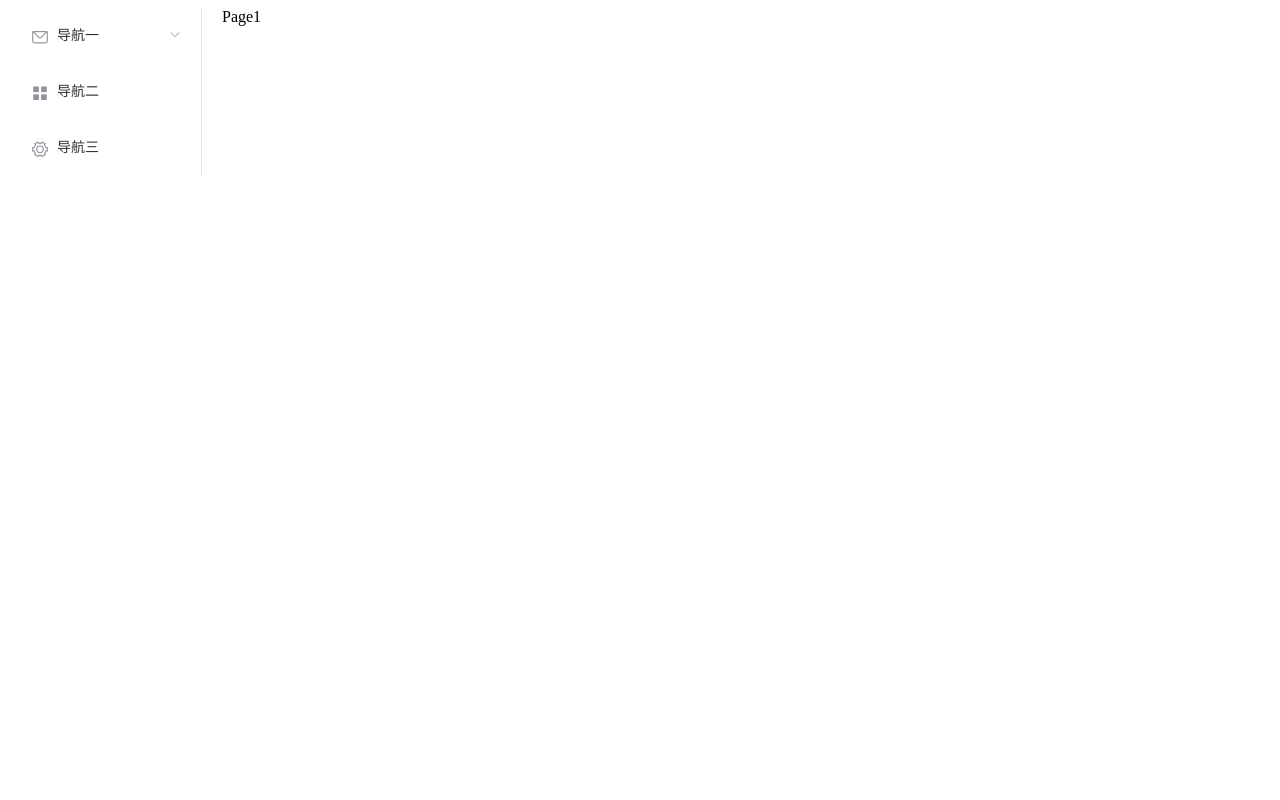
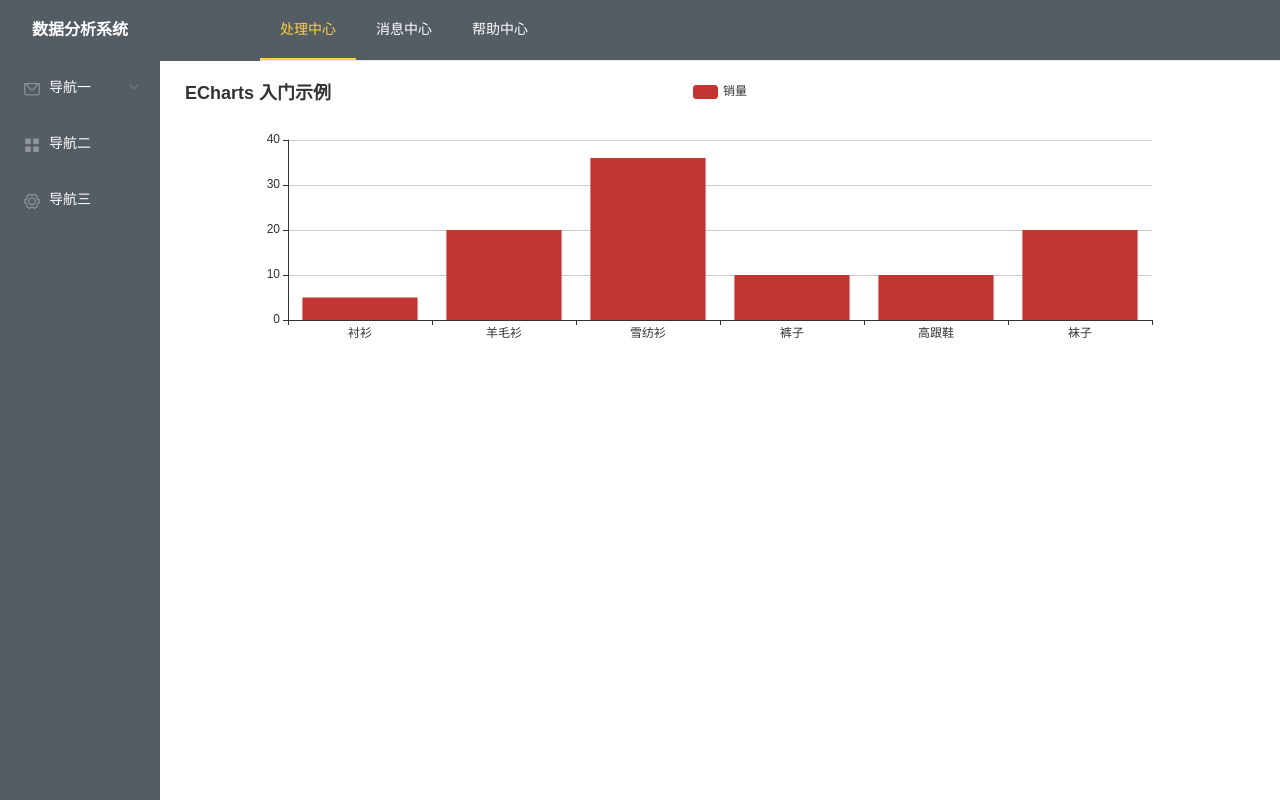
Before and after one commit to skhero2000/eta-pro, a Vue app: page /index/page1 in a window 1280 px wide. Built offline with nearby package versions, Linux system fonts and the light colour scheme.

Commit message:
[task] echarts

```diff
--- a/package.json
+++ b/package.json
@@ -21,6 +21,7 @@
     "babel-loader": "^6.4.0",
     "babel-preset-vue-app": "^1.2.0",
     "css-loader": "^0.27.0",
+    "echarts": "^4.1.0",
     "file-loader": "^0.10.1",
     "html-webpack-plugin": "^2.24.1",
     "node-xlsx": "^0.11.2",
--- a/src/App.vue
+++ b/src/App.vue
@@ -18,3 +18,6 @@ export default {
   }
 }
 </script>
+<style>
+  @import './assets/css/global.css';
+</style>
--- /dev/null
+++ b/src/assets/css/global.css
@@ -0,0 +1,99 @@
+/* box */
+.m_5{ margin:5px;}
+.m_10{ margin: 10px;}
+.m_15{ margin: 15px;}
+.m_20{ margin: 20px;}
+.m_25{ margin: 25px;}
+.m_30{ margin: 30px;}
+.ml_5{ margin-left:5px;}
+.ml_10{ margin-left: 10px;}
+.ml_15{ margin-left: 15px;}
+.ml_20{ margin-left: 20px;}
+.ml_25{ margin-left: 25px;}
+.ml_30{ margin-left: 30px;}
+.mr_5{ margin-right:5px;}
+.mr_10{ margin-right: 10px;}
+.mr_15{ margin-right: 15px;}
+.mr_20{ margin-right: 20px;}
+.mr_25{ margin-right: 25px;}
+.mr_30{ margin-right: 30px;}
+.mt_5{ margin-top:5px;}
+.mt_10{ margin-top: 10px;}
+.mt_15{ margin-top: 15px;}
+.mt_20{ margin-top: 20px;}
+.mt_25{ margin-top: 25px;}
+.mt_30{ margin-top: 30px;}
+.mb_5{ margin-bottom:5px;}
+.mb_10{ margin-bottom: 10px;}
+.mb_15{ margin-bottom: 15px;}
+.mb_20{ margin-bottom: 20px;}
+.mb_25{ margin-bottom: 25px;}
+.mb_30{ margin-bottom: 30px;}
+.mb_50{ margin-bottom: 50px;}
+.p_5{ padding:5px;}
+.p_10{ padding: 10px;}
+.p_15{ padding: 15px;}
+.p_20{ padding: 20px;}
+.p_25{ padding: 25px;}
+.p_30{ padding: 30px;}
+.pl_5{ padding-left:5px;}
+.pl_10{ padding-left: 10px;}
+.pl_15{ padding-left: 15px;}
+.pl_20{ padding-left: 20px;}
+.pl_25{ padding-left: 25px;}
+.pl_30{ padding-left: 30px;}
+.pr_5{ padding-right:5px;}
+.pr_10{ padding-right: 10px;}
+.pr_15{ padding-right: 15px;}
+.pr_20{ padding-right: 20px;}
+.pr_25{ padding-right: 25px;}
+.pr_30{ padding-right: 30px;}
+.pt_5{ padding-top:5px;}
+.pt_10{ padding-top: 10px;}
+.pt_15{ padding-top: 15px;}
+.pt_20{ padding-top: 20px;}
+.pt_25{ padding-top: 25px;}
+.pt_30{ padding-top: 30px;}
+.pb_5{ padding-bottom:5px;}
+.pb_10{ padding-bottom: 10px;}
+.pb_15{ padding-bottom: 15px;}
+.pb_20{ padding-bottom: 20px;}
+.pb_25{ padding-bottom: 25px;}
+.pb_30{ padding-bottom: 30px;}
+.pb_120{ padding-bottom: 120px;}
+.fl{float:left;}
+.fr{float:right;}
+.cb{clear:both;}
+
+
+/* reset */
+html,body,h1,h2,h3,h4,h5,h6,div,dl,dt,dd,ul,ol,li,p,blockquote,pre,hr,figure,table,caption,th,td,form,fieldset,legend,input,button,textarea,menu{margin:0;padding:0;}
+header,footer,section,article,aside,nav,hgroup,address,figure,figcaption,menu,details{display:block;}
+table{border-collapse:collapse;border-spacing:0;}
+caption,th{text-align:left;font-weight:normal;}
+html,body,fieldset,img,iframe,abbr{border:0;}
+i,cite,em,var,address,dfn{font-style:normal;}
+li{list-style:none;}
+h1,h2,h3,h4,h5,h6,small{font-size:100%;}
+sup,sub{font-size:83%;}
+pre,code,kbd,samp{font-family:inherit;}
+q:before,q:after{content:none;}
+textarea{overflow:auto;resize:none;}
+label,summary{cursor:default;}
+a,button{cursor:pointer;}
+h1,h2,h3,h4,h5,h6,em,strong,b{font-weight:bold;}
+del,ins,u,s,a,a:hover{text-decoration:none;}
+body{background:#fff;}
+a,a:hover{color:#333;}
+
+/*自定义*/
+header{ background: #545c64;}
+header .title{ color:#fff; text-align: center; line-height: 60px; font-size: 16px; font-weight: bold;}
+.topMenu{ background: #000; margin-left: 100px;}
+.subMenu{ background: #545c64; overflow: auto;}
+.subMenu >.el-menu{ border-right:0;}
+.container{ position: fixed; left: 0; top: 60px; right:0; bottom:0;}
+.container>.el-row, .container>.el-row>.el-col{ height: 100%;}
+.container>.el-row >.content{ padding: 20px; overflow: auto;}
+
+.chart{ min-height: 300px;}
--- a/src/index.html
+++ b/src/index.html
@@ -3,7 +3,7 @@
 
 <head>
   <meta charset="utf-8">
-  <title>element-starter</title>
+  <title>ETA-pro</title>
 </head>
 
 <body>
--- a/src/pages/Index/Index.vue
+++ b/src/pages/Index/Index.vue
@@ -1,34 +1,58 @@
 <template>
   <div>
-    <el-row :gutter="20">
-      <el-col :span="4">
-        <el-menu default-active="2" class="el-menu-vertical-demo" @open="handleOpen" @close="handleClose" :router="true">
+    <header>
+      <el-row>
+        <el-col :span="3">
+          <div class="title">数据分析系统</div>
+        </el-col>
+        <el-col :span="21">
+          <el-menu default-active="1" class="topMenu" background-color="#545c64"
+                   text-color="#fff"
+                   active-text-color="#ffd04b" mode="horizontal">
+            <el-menu-item index="1">处理中心</el-menu-item>
+            <el-menu-item index="2" >消息中心</el-menu-item>
+            <el-menu-item index="3">帮助中心</el-menu-item>
+          </el-menu>
+        </el-col>
+      </el-row>
+    </header>
+    <div class="container">
+      <el-row>
+        <el-col :span="3" class="subMenu">
+          <el-menu default-active="1" background-color="#545c64" text-color="#fff" active-text-color="#ffd04b"
+                   @open="handleOpen" @close="handleClose" :router="true">
             <el-submenu index="1">
               <template slot="title"><i class="el-icon-message"></i>导航一</template>
               <el-menu-item-group>
-              <el-menu-item index="1-1" route="/index/page1">
+                <el-menu-item index="1-1" :route="{path:'/index/page1'}">
                   选项1
                 </el-menu-item>
-              <el-menu-item index="1-2" route="/index/page2">
+                <el-menu-item index="1-2" :route="{path:'/index/page2'}">
                   选项2
                 </el-menu-item>
               </el-menu-item-group>
             </el-submenu>
-          <el-menu-item index="2-1" route="/index/page1"><i class="el-icon-menu"></i>导航二</el-menu-item>
-          <el-menu-item index="3-1" route="/index/page1"><i class="el-icon-setting"></i>导航三</el-menu-item>
+            <el-menu-item index="2-1" :route="{path:'/index/page1'}"><i class="el-icon-menu"></i>导航二</el-menu-item>
+            <el-menu-item index="3-1" :route="{path:'/index/page2'}"><i class="el-icon-setting"></i>导航三</el-menu-item>
           </el-menu>
         </el-col>
-      <el-col :span="16">
+        <el-col :span="21" class="content">
+          <div>
             <router-view></router-view>
+          </div>
         </el-col>
       </el-row>
+    </div>
   </div>
 </template>
 
 <script type="text/ecmascript-6">
 export default {
   methods: {
+    handleOpen(){
 
+    },
+    handleClose(){}
   },
 
 }
--- a/src/pages/Test/Page1.vue
+++ b/src/pages/Test/Page1.vue
@@ -1,13 +1,60 @@
 <template>
   <div>
-    Page1
+    <div class="chart" id="homeChart"></div>
   </div>
 </template>
 
 <script type="text/ecmascript-6">
+import echarts from 'echarts'
 export default {
+  components: {
+  },
   methods: {
-
+  },
+  mounted:function(){
+//      console.log({echarts:echarts})
+    let myChart = echarts.init(document.getElementById('homeChart'));
+    let options = {
+        title: {
+            text: 'ECharts 入门示例'
+        },
+        tooltip: {},
+        legend: {
+            data:['销量']
+        },
+        xAxis: {
+            data: ["衬衫","羊毛衫","雪纺衫","裤子","高跟鞋","袜子"]
+        },
+        yAxis: {},
+        series: [{
+            name: '销量',
+            type: 'bar',
+            data: [5, 20, 36, 10, 10, 20]
+        }]
+    };
+    myChart.setOption(options);
+  },
+  data () {
+    return{
+        chartOptions:{
+            title: {
+                text: 'ECharts 入门示例'
+            },
+            tooltip: {},
+            legend: {
+                data:['销量']
+            },
+            xAxis: {
+                data: ["衬衫","羊毛衫","雪纺衫","裤子","高跟鞋","袜子"]
+            },
+            yAxis: {},
+            series: [{
+                name: '销量',
+                type: 'bar',
+                data: [5, 20, 36, 10, 10, 20]
+            }]
+        }
+    }
   }
 }
 </script>
```
Lines whose indentation alone changed are shown as unchanged.
